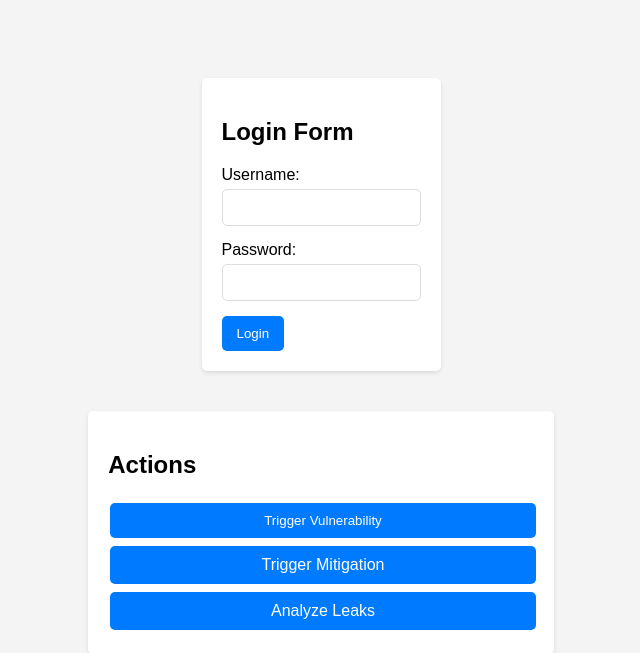
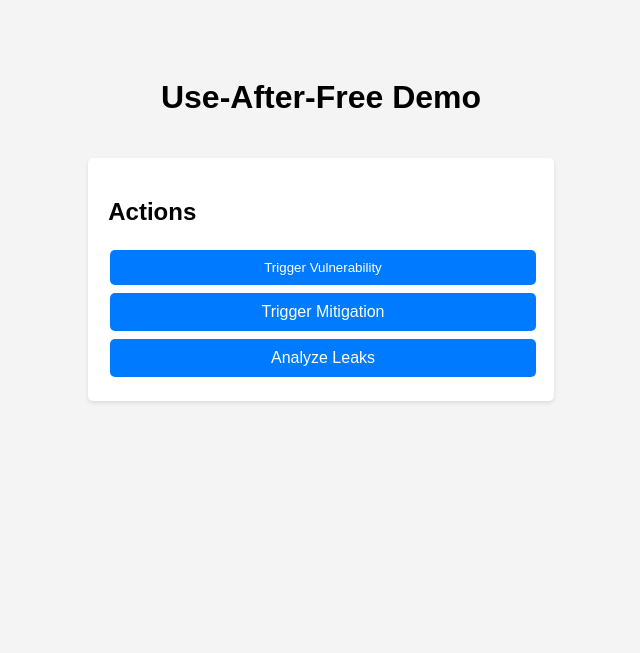
Before and after one commit to AbstractLogix/use-after-free-demo, a Flask app: page / in a window 1280 px wide. Shown: the top 653 px of the page, without its empty margins (319-959 px from the left). Run offline with Flask 3, Linux system fonts and the light colour scheme; parts of the project's set-up code (start-up, migrations or seed data) failed here and were passed over.

Commit message:
Remove login form and place a title instead.

```diff
--- a/src/server.py
+++ b/src/server.py
@@ -54,18 +54,6 @@ def error():
     return render_template("error.html")
 
 
-@app.route("/login", methods=["POST"])
-def login():
-    username = request.form["username"]
-    password = request.form["password"]
-    # Placeholder for authentication logic
-    # WARNING: This example does not include secure authentication practices
-    if username == "admin" and password == "password":
-        return "Login Successful"
-    else:
-        return "Login Failed", 401
-
-
 @app.route("/trigger-vulnerability")
 def trigger_vulnerability():
     app.logger.info("Triggering vulnerability")
--- a/src/templates/index.html
+++ b/src/templates/index.html
@@ -87,20 +87,7 @@
 </head>
 
 <body>
-    <div class="login-form">
-        <h2>Login Form</h2>
-        <form action="/login" method="post">
-            <div class="form-group">
-                <label for="username">Username:</label>
-                <input type="text" id="username" name="username" required>
-            </div>
-            <div class="form-group">
-                <label for="password">Password:</label>
-                <input type="password" id="password" name="password" required>
-            </div>
-            <button type="submit">Login</button>
-        </form>
-    </div>
+    <h1>Use-After-Free Demo</h1>
     <div class="actions">
         <h2>Actions</h2>
         <!-- Trigger Vulnerability Button -->
```
Also changed, not shown: NOTES.md (+0 -24 lines), 1 other file.
